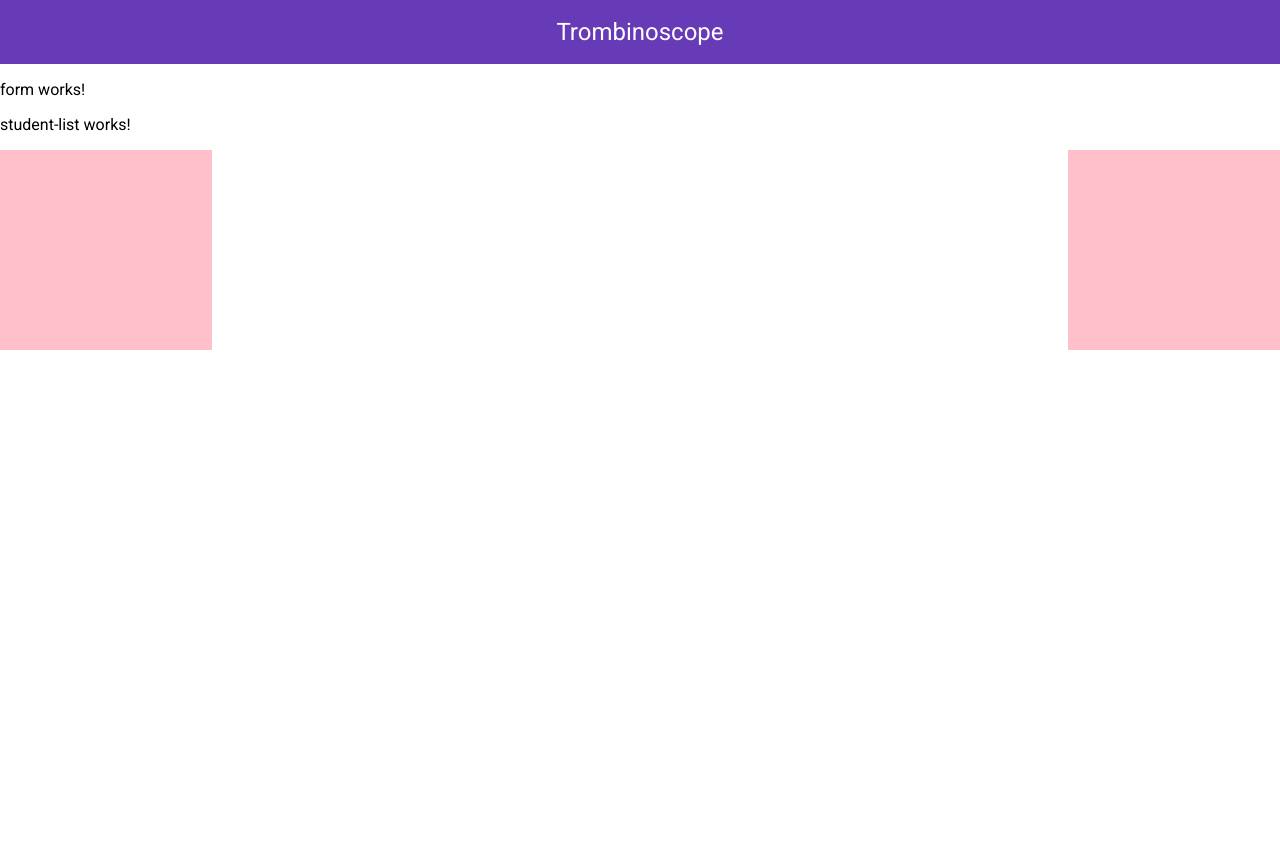
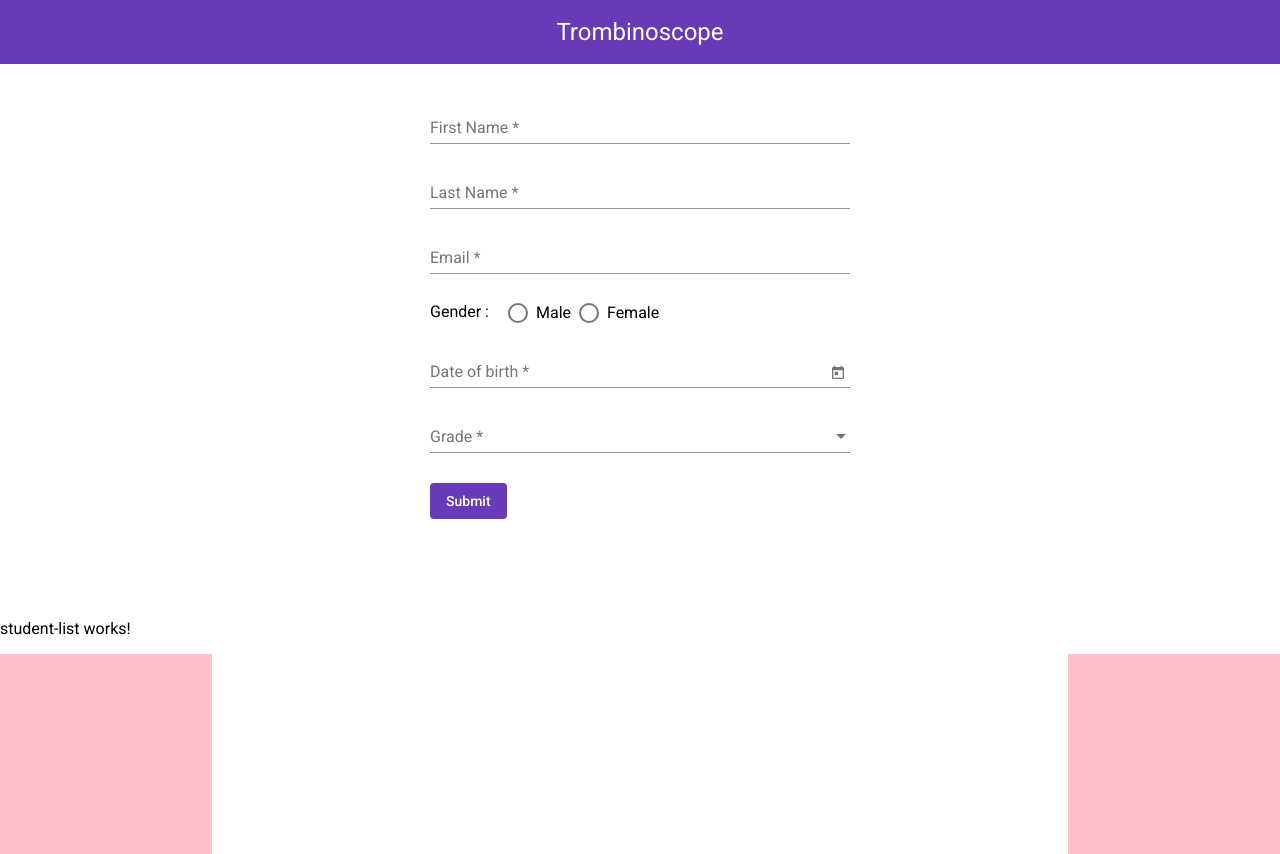
Before and after one commit to Sid-Djilali-Saiah/AngularForm, an Angular app in the folder angutromb/: page / in a window 1280 px wide. Before the commit the page ends 800 px from the top, so only its background shows below. Built offline with nearby package versions, Linux system fonts and the light colour scheme.

Commit message:
form component updated : Some form fields added and styling

```diff
--- a/angutromb/src/app/form/form.component.css
+++ b/angutromb/src/app/form/form.component.css
@@ -0,0 +1,14 @@
+form{width:420px;margin:35px auto 100px;display:block;float:none;}
+.mat-form-field{width:100%;}
+.misc-bottom-padding{margin:8px 0 20px;}
+.misc-bottom-padding mat-label{margin-right:15px;}
+.mat-radio-label{margin:0 15px 0 0;}
+.button-wrapper{margin-top:10px;}
+input[type="file"] {
+    margin-bottom: 30px;
+  }
+input {
+    display: inline-block;
+    clear: both;
+    width: 50%;
+}
--- a/angutromb/src/app/form/form.component.html
+++ b/angutromb/src/app/form/form.component.html
@@ -1 +1,79 @@
-<p>form works!</p>
+
+<form [formGroup]="myForm" (ngSubmit)="onSubmit()" novalidate>
+        <!--
+        <mat-form-field class="example-full-width">
+                <div class="imagePreview" *ngIf="imageURL && imageURL !== ''">
+                        <img [src]="imageURL" style="width: 15em; height:15em">
+                    </div>
+            <input type="file" accept="image/*" (change)="showPreview($event)" />
+
+        </mat-form-field>
+        -->
+
+        <!-- First Name -->
+        <mat-form-field class="example-full-width">
+            <input matInput placeholder="First Name" formControlName="firstName">
+            <!-- error -->
+            <mat-error *ngIf="errorHandling('firstName', 'required')">
+            You must provide a<strong> first name</strong>
+            </mat-error>
+        </mat-form-field>
+
+        <!-- Last Name -->
+        <mat-form-field class="example-full-width">
+            <input matInput placeholder="Last Name" formControlName="lastName">
+            <!-- error -->
+            <mat-error *ngIf="errorHandling('lastName', 'required')">
+                You must provide a<strong> last name</strong>
+            </mat-error>
+        </mat-form-field>
+
+        <!-- Email -->
+        <mat-form-field class="example-full-width">
+            <input matInput placeholder="Email" formControlName="email">
+            <!-- error -->
+            <mat-error *ngIf="errorHandling('email', 'required')">
+            You must provide an <strong>email</strong>
+            </mat-error>
+            <mat-error *ngIf="errorHandling('email', 'email')">
+            You must provide a valid <strong>email</strong>
+            </mat-error>
+        </mat-form-field>
+
+        <!-- Gender -->
+        <div class="misc-bottom-padding">
+            <mat-label>Gender : </mat-label>
+            <mat-radio-group aria-label="Select an option" formControlName="gender">
+            <mat-radio-button value="Male">Male &nbsp;</mat-radio-button>
+            <mat-radio-button value="Female">Female</mat-radio-button>
+            </mat-radio-group>
+        </div>
+
+        <!-- Date picker -->
+        <mat-form-field>
+            <input matInput readonly [matDatepicker]="picker" placeholder="Date of birth" formControlName="dob"
+            (dateChange)="date($event)">
+            <mat-datepicker-toggle matSuffix [for]="picker"></mat-datepicker-toggle>
+            <mat-datepicker #picker></mat-datepicker>
+            <!-- error -->
+            <mat-error *ngIf="errorHandling('dob', 'required')">
+            Please enter your <strong>date of birth</strong>
+            </mat-error>
+        </mat-form-field>
+
+            <!-- Class -->
+        <mat-form-field>
+            <mat-label>Grade</mat-label>
+            <mat-select [(value)]="selected" formControlName="grade">
+                <mat-option [value]="gradeArray" *ngFor="let gradeArray of GradeArray">{{gradeArray}}
+                </mat-option>
+            </mat-select>
+            <mat-error *ngIf="errorHandling('grade', 'required')">
+                Please select your <strong>grade</strong>
+            </mat-error>
+        </mat-form-field>
+
+        <div class="button-wrapper">
+            <button mat-flat-button color="primary">Submit</button>
+        </div>
+</form>
--- a/angutromb/src/app/form/form.component.ts
+++ b/angutromb/src/app/form/form.component.ts
@@ -1,5 +1,5 @@
 import { Component, OnInit } from '@angular/core';
-import { FormBuilder, FormGroup } from "@angular/forms";
+import { FormBuilder, FormGroup, Validators } from "@angular/forms";
 
 @Component({
   selector: 'app-form',
@@ -7,18 +7,39 @@ import { FormBuilder, FormGroup } from "@angular/forms";
   styleUrls: ['./form.component.css']
 })
 export class FormComponent implements OnInit {
+  visible = true;
+  selectable = true;
+  removable = true;
+  addOnBlur = true;
   myForm: FormGroup;
   imageURL: string;
+  GradeArray: any = ['B1', 'B2', 'B3', 'I1', 'I2'];
 
   constructor(public fb: FormBuilder) { }
 
   ngOnInit() {
-    this.fb.group({
+    this.myForm = this.fb.group({
       avatar: [null],
-      firstName: [''],
-      lastName: [''],
-      dob: ['']
+      firstName: ['', [Validators.required]],
+      lastName: ['', [Validators.required]],
+      email: ['', [Validators.required, Validators.email]],
+      gender: [''],
+      dob: ['', [Validators.required]],
+      grade: ['', [Validators.required]]
     })
+  }
+
+  // Date
+  date(e) {
+    var convertDate = new Date(e.target.value).toISOString().substring(0, 10);
+    this.myForm.get('dob').setValue(convertDate, {
+      onlyself: true
+    })
+  }
+
+  // Handle form errors
+  public errorHandling = (control: string, error: string) => {
+    return this.myForm.controls[control].hasError(error);
   }
 
   showPreview(event) {
```
